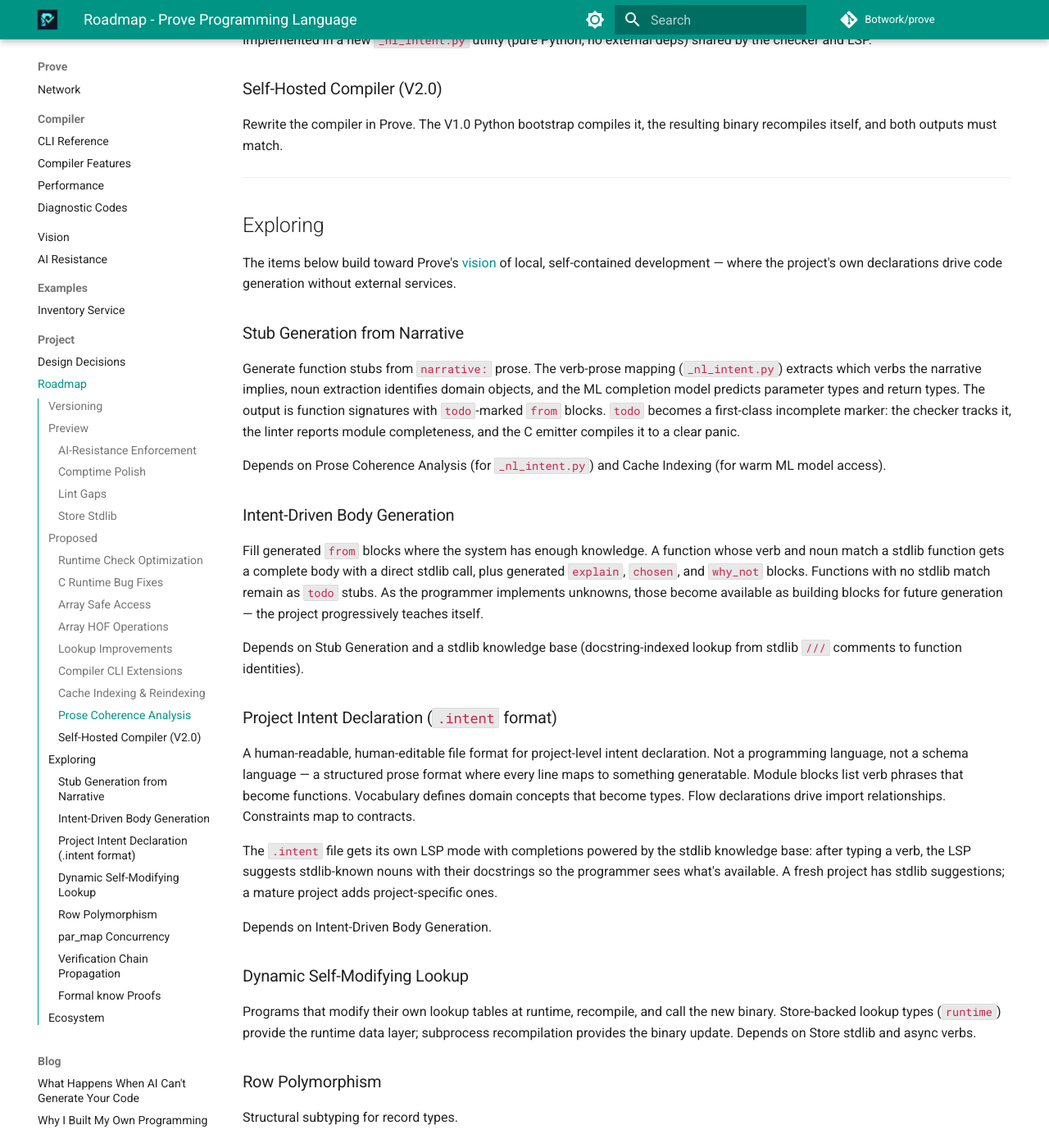
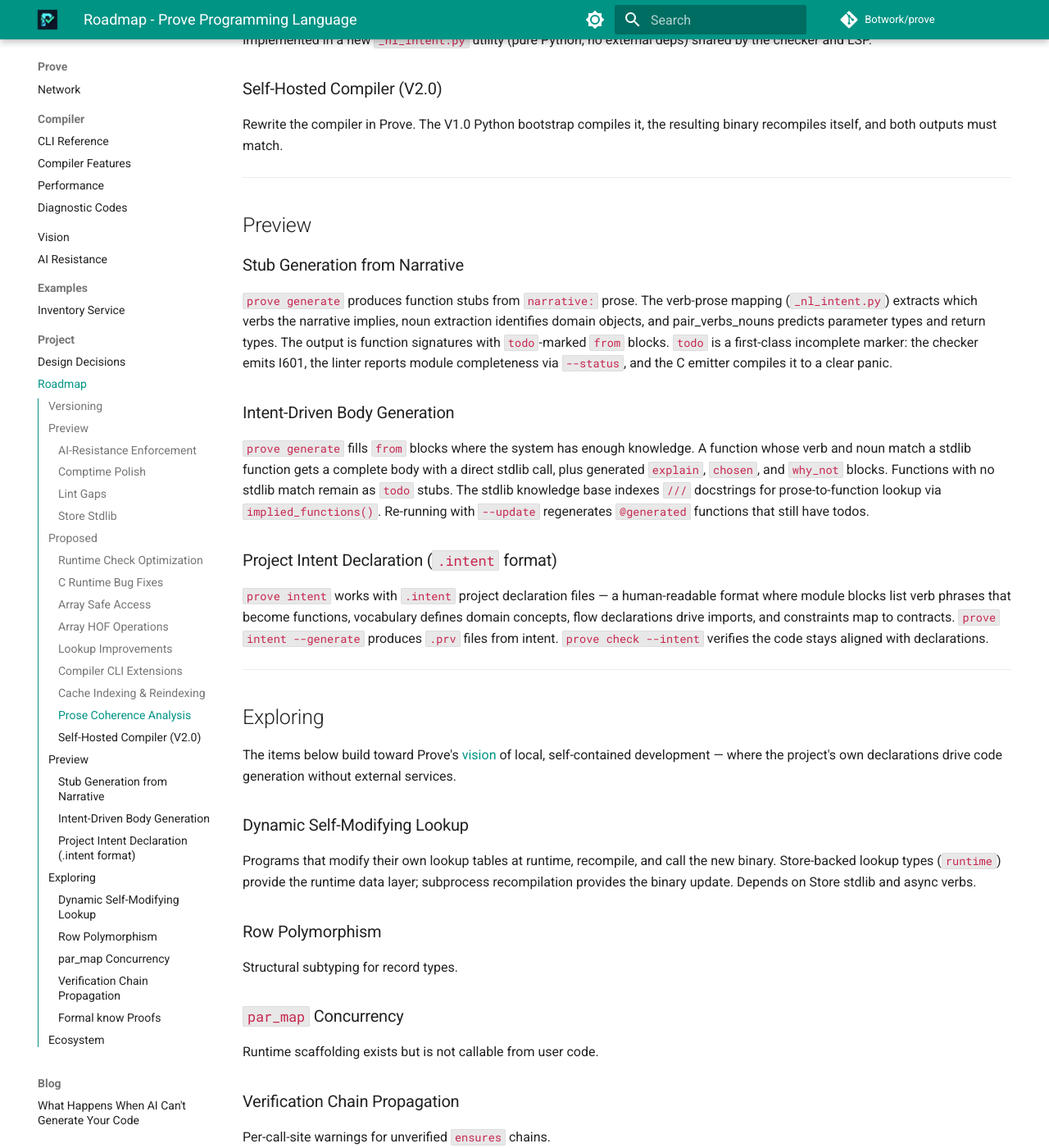
Before and after one commit to kennedyshead/prove, an MkDocs documentation site: the page built from docs/roadmap.md, in a window 1280 px wide and 1400 px high, scrolled down 3945 px. Shown: the whole window at 82% size. Built offline with MkDocs 1.6.1 and Material for MkDocs 9.7.7, drawn with Linux system fonts in a browser that asks for light colours.

Commit message:
Update docs and create remaining issues file
- Add prove generate, prove intent, prove check --intent/--status to cli.md
- Move stub generation, body generation, intent format to Preview in roadmap
- Create future/remaining-issues.md with 8 post-implementation issues

```diff
--- a/docs/roadmap.md
+++ b/docs/roadmap.md
@@ -185,50 +185,41 @@ the resulting binary recompiles itself, and both outputs must match.
 
 ---
 
+## Preview
+
+### Stub Generation from Narrative
+
+`prove generate` produces function stubs from `narrative:` prose. The verb-prose
+mapping (`_nl_intent.py`) extracts which verbs the narrative implies, noun
+extraction identifies domain objects, and pair_verbs_nouns predicts parameter
+types and return types. The output is function signatures with `todo`-marked
+`from` blocks. `todo` is a first-class incomplete marker: the checker emits
+I601, the linter reports module completeness via `--status`, and the C emitter
+compiles it to a clear panic.
+
+### Intent-Driven Body Generation
+
+`prove generate` fills `from` blocks where the system has enough knowledge.
+A function whose verb and noun match a stdlib function gets a complete body
+with a direct stdlib call, plus generated `explain`, `chosen`, and `why_not`
+blocks. Functions with no stdlib match remain as `todo` stubs. The stdlib
+knowledge base indexes `///` docstrings for prose-to-function lookup via
+`implied_functions()`. Re-running with `--update` regenerates `@generated`
+functions that still have todos.
+
+### Project Intent Declaration (`.intent` format)
+
+`prove intent` works with `.intent` project declaration files — a human-readable
+format where module blocks list verb phrases that become functions, vocabulary
+defines domain concepts, flow declarations drive imports, and constraints map
+to contracts. `prove intent --generate` produces `.prv` files from intent.
+`prove check --intent` verifies the code stays aligned with declarations.
+
+---
+
 ## Exploring
 
 The items below build toward Prove's [vision](vision.md) of local, self-contained development — where the project's own declarations drive code generation without external services.
-
-### Stub Generation from Narrative
-
-Generate function stubs from `narrative:` prose. The verb-prose mapping
-(`_nl_intent.py`) extracts which verbs the narrative implies, noun extraction
-identifies domain objects, and the ML completion model predicts parameter types
-and return types. The output is function signatures with `todo`-marked `from`
-blocks. `todo` becomes a first-class incomplete marker: the checker tracks it,
-the linter reports module completeness, and the C emitter compiles it to a
-clear panic.
-
-Depends on Prose Coherence Analysis (for `_nl_intent.py`) and Cache Indexing
-(for warm ML model access).
-
-### Intent-Driven Body Generation
-
-Fill generated `from` blocks where the system has enough knowledge. A function
-whose verb and noun match a stdlib function gets a complete body with a direct
-stdlib call, plus generated `explain`, `chosen`, and `why_not` blocks.
-Functions with no stdlib match remain as `todo` stubs. As the programmer
-implements unknowns, those become available as building blocks for future
-generation — the project progressively teaches itself.
-
-Depends on Stub Generation and a stdlib knowledge base (docstring-indexed
-lookup from stdlib `///` comments to function identities).
-
-### Project Intent Declaration (`.intent` format)
-
-A human-readable, human-editable file format for project-level intent
-declaration. Not a programming language, not a schema language — a structured
-prose format where every line maps to something generatable. Module blocks
-list verb phrases that become functions. Vocabulary defines domain concepts
-that become types. Flow declarations drive import relationships. Constraints
-map to contracts.
-
-The `.intent` file gets its own LSP mode with completions powered by the
-stdlib knowledge base: after typing a verb, the LSP suggests stdlib-known
-nouns with their docstrings so the programmer sees what's available. A fresh
-project has stdlib suggestions; a mature project adds project-specific ones.
-
-Depends on Intent-Driven Body Generation.
 
 ### Dynamic Self-Modifying Lookup
 
```
Also changed, not shown: docs/cli.md (+38 -0 lines), future/remaining-issues.md (added, +96 -0 lines).
